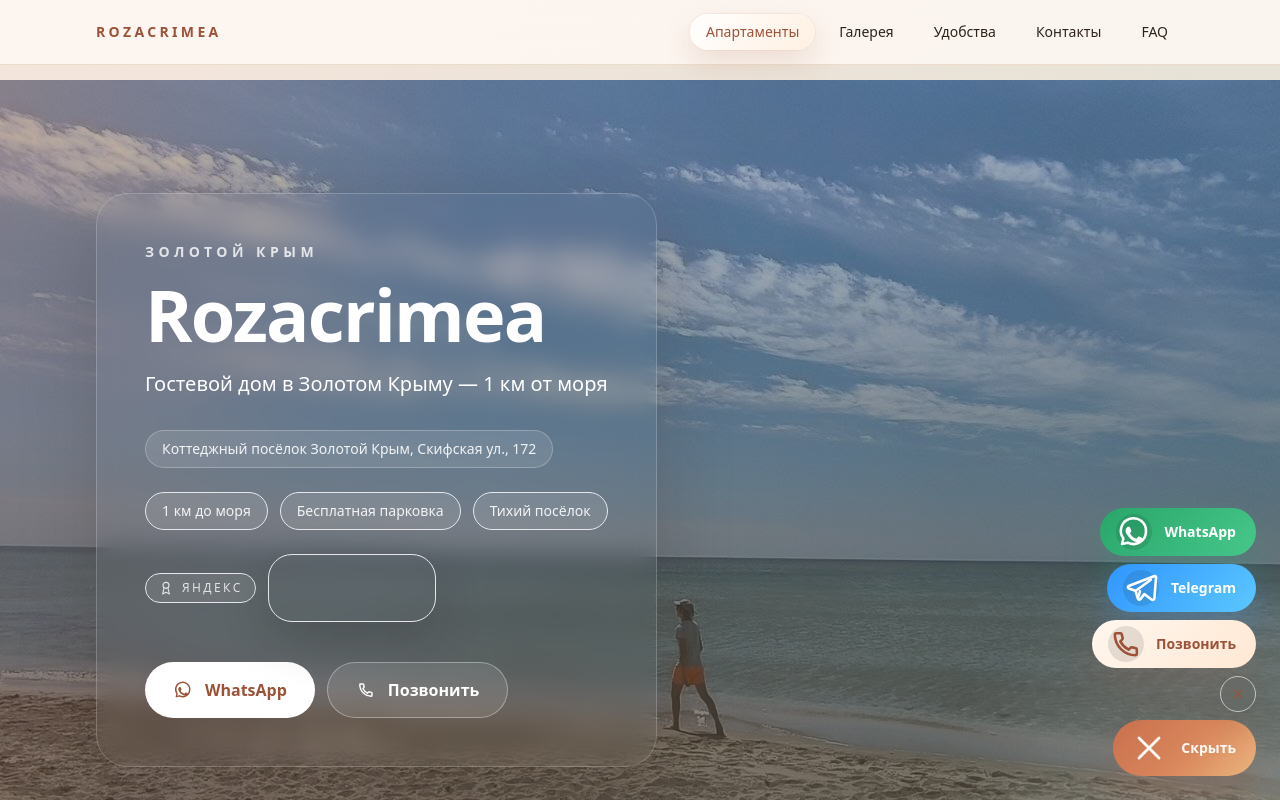
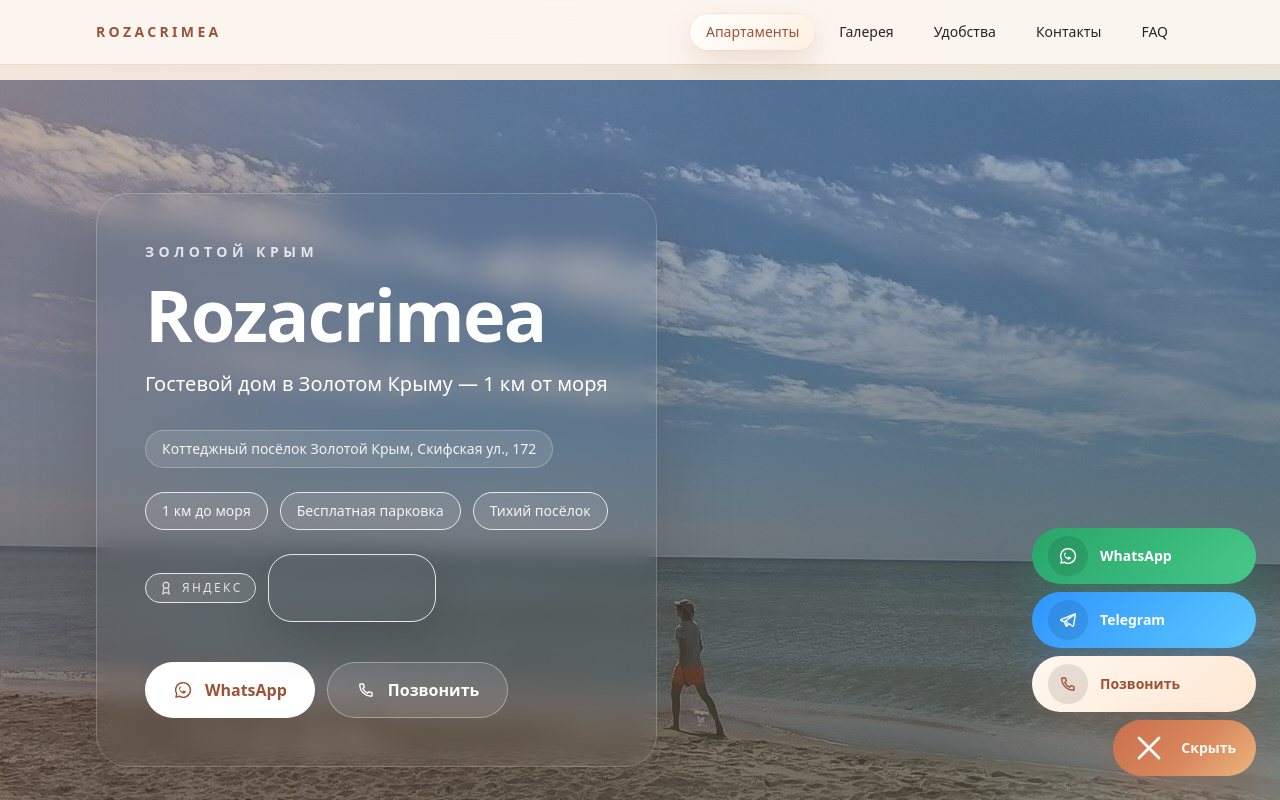
Before and after one commit to TheVeryGit/rozacrimea, a Next.js app: page / in a window 1280 px wide. Both pictures are taken after a click on the button "Связаться". Shown: the top 800 px of the page. Built offline with nearby package versions, Linux system fonts and the light colour scheme.

Commit message:
Fix floating contact actions

```diff
--- a/app/components/floating-site-actions.tsx
+++ b/app/components/floating-site-actions.tsx
@@ -16,11 +16,8 @@ import {
   WhatsAppIcon,
 } from "@/app/components/site-icons";
 
-const CONTACT_VISIBILITY_KEY = "rozacrimea-contact-launcher";
-
 export function FloatingSiteActions() {
   const [isExpanded, setIsExpanded] = useState(false);
-  const [isDismissed, setIsDismissed] = useState(false);
   const [showTopButton, setShowTopButton] = useState(false);
 
   const telegram = siteContent.hero.telegram.trim();
@@ -53,15 +50,6 @@ export function FloatingSiteActions() {
   ];
 
   useEffect(() => {
-    const savedState =
-      typeof window !== "undefined"
-        ? window.sessionStorage.getItem(CONTACT_VISIBILITY_KEY)
-        : null;
-
-    if (savedState === "hidden") {
-      setIsDismissed(true);
-    }
-
     const handleScroll = () => {
       setShowTopButton(window.scrollY > 520);
     };
@@ -71,17 +59,6 @@ export function FloatingSiteActions() {
 
     return () => window.removeEventListener("scroll", handleScroll);
   }, []);
-
-  const dismissLauncher = () => {
-    setIsDismissed(true);
-    setIsExpanded(false);
-    window.sessionStorage.setItem(CONTACT_VISIBILITY_KEY, "hidden");
-  };
-
-  const restoreLauncher = () => {
-    setIsDismissed(false);
-    window.sessionStorage.removeItem(CONTACT_VISIBILITY_KEY);
-  };
 
   const scrollToTop = () => {
     window.scrollTo({ top: 0, behavior: "smooth" });
@@ -100,20 +77,8 @@ export function FloatingSiteActions() {
         </button>
       ) : null}
 
-      {isDismissed ? (
-        <button
-          type="button"
-          onClick={restoreLauncher}
-          className="pointer-events-auto inline-flex min-h-12 items-center gap-2 rounded-full border border-[rgba(201,111,77,0.18)] bg-white/92 px-4 text-sm font-semibold text-[var(--accent-deep)] shadow-[0_18px_38px_rgba(99,69,48,0.16)] backdrop-blur transition-all duration-300 hover:-translate-y-0.5 hover:bg-white"
-          aria-label="Показать способы связи"
-        >
-          <MessageIcon className="h-4 w-4" />
-          <span className="hidden sm:inline">Связаться</span>
-        </button>
-      ) : (
       <div className="pointer-events-auto flex flex-col items-end gap-2">
         {isExpanded ? (
-            <>
           <div className="flex flex-col items-end gap-2">
             {actions.map((action, index) => {
               const Icon = action.icon;
@@ -124,29 +89,19 @@ export function FloatingSiteActions() {
                   href={action.href}
                   target={action.href.startsWith("http") ? "_blank" : undefined}
                   rel={action.href.startsWith("http") ? "noreferrer" : undefined}
-                      className={`inline-flex min-h-12 items-center gap-3 rounded-full px-4 pr-5 text-sm font-semibold transition-all duration-300 hover:-translate-y-0.5 ${action.className}`}
+                  className={`inline-flex h-14 w-[calc(100vw-2rem)] max-w-[15rem] items-center gap-3 rounded-full px-4 text-sm font-semibold transition-all duration-300 hover:-translate-y-0.5 sm:w-56 ${action.className}`}
                   style={{
                     transitionDelay: `${index * 45}ms`,
                   }}
                 >
-                      <span className="inline-flex h-9 w-9 items-center justify-center rounded-full bg-black/10">
-                        <Icon className="h-4.5 w-4.5" />
+                  <span className="inline-flex h-10 w-10 shrink-0 items-center justify-center rounded-full bg-black/10">
+                    <Icon className="h-5 w-5 shrink-0" />
                   </span>
-                      <span>{action.label}</span>
+                  <span className="flex-1 text-left">{action.label}</span>
                 </a>
               );
             })}
           </div>
-
-              <button
-                type="button"
-                onClick={dismissLauncher}
-                className="inline-flex h-9 w-9 items-center justify-center rounded-full border border-white/60 bg-white/88 text-[var(--accent-deep)] shadow-[0_12px_26px_rgba(99,69,48,0.14)] backdrop-blur transition-all duration-300 hover:rotate-90 hover:bg-white"
-                aria-label="Скрыть блок связи"
-              >
-                <CloseIcon className="h-4 w-4" />
-              </button>
-            </>
         ) : null}
 
         <button
@@ -154,19 +109,22 @@ export function FloatingSiteActions() {
           onClick={() => setIsExpanded((current) => !current)}
           className="inline-flex min-h-14 items-center gap-3 rounded-full bg-[linear-gradient(135deg,#c96f4d_0%,#d9875c_55%,#ebb67e_100%)] px-4 pr-5 text-sm font-semibold text-[#fffaf6] shadow-[0_20px_42px_rgba(156,82,55,0.28)] transition-all duration-300 hover:-translate-y-0.5"
           aria-expanded={isExpanded}
-            aria-label={isExpanded ? "Свернуть способы связи" : "Открыть способы связи"}
+          aria-label={
+            isExpanded ? "Свернуть способы связи" : "Открыть способы связи"
+          }
         >
-            <span className="inline-flex h-10 w-10 items-center justify-center rounded-full bg-white/16">
+          <span className="inline-flex h-10 w-10 shrink-0 items-center justify-center rounded-full bg-white/16">
             {isExpanded ? (
               <CloseIcon className="h-4.5 w-4.5" />
             ) : (
               <MessageIcon className="h-4.5 w-4.5" />
             )}
           </span>
-            <span className="hidden sm:inline">{isExpanded ? "Скрыть" : "Связаться"}</span>
+          <span className="hidden sm:inline">
+            {isExpanded ? "Скрыть" : "Связаться"}
+          </span>
         </button>
       </div>
-      )}
     </div>
   );
 }
--- a/app/components/site-icons.tsx
+++ b/app/components/site-icons.tsx
@@ -6,14 +6,14 @@ export function WhatsAppIcon(props: IconProps) {
   return (
     <svg viewBox="0 0 24 24" fill="none" aria-hidden="true" {...props}>
       <path
-        d="M20 11.6A8.4 8.4 0 0 1 7.83 19.1L4 20l.95-3.65A8.4 8.4 0 1 1 20 11.6Z"
+        d="M12 3.2a8.8 8.8 0 0 0-7.45 13.48L3.5 20.5l3.96-1.03A8.8 8.8 0 1 0 12 3.2Z"
         stroke="currentColor"
         strokeWidth="1.7"
         strokeLinecap="round"
         strokeLinejoin="round"
       />
       <path
-        d="M9.35 8.97c-.22-.48-.45-.49-.66-.5h-.57c-.2 0-.5.07-.75.35-.26.27-.98.96-.98 2.34 0 1.37 1 2.7 1.14 2.88.15.18 1.96 3.13 4.84 4.25 2.4.94 2.9.76 3.42.71.52-.05 1.67-.68 1.9-1.34.23-.66.23-1.22.16-1.34-.07-.12-.26-.18-.54-.33-.29-.14-1.68-.83-1.95-.92-.26-.09-.45-.14-.64.14-.2.27-.74.92-.9 1.1-.16.18-.32.2-.6.07-.28-.14-1.17-.43-2.23-1.38-.83-.74-1.4-1.66-1.57-1.94-.16-.27-.02-.42.12-.56.13-.13.28-.33.42-.5.14-.16.19-.28.28-.46.1-.18.05-.35-.02-.5-.07-.14-.64-1.6-.87-2.1Z"
+        d="M8.78 7.76c-.21 0-.43.1-.55.3l-.8 1.27a1.6 1.6 0 0 0-.16 1.34c.68 1.97 2.13 3.88 4.07 5.35a1.7 1.7 0 0 0 1.48.28l1.58-.45c.25-.07.45-.25.54-.48l.43-1.13a.63.63 0 0 0-.36-.82l-1.95-.78a.63.63 0 0 0-.7.17l-.77.91a.63.63 0 0 1-.75.16 7.96 7.96 0 0 1-2.74-2.74.63.63 0 0 1 .16-.75l.91-.77a.63.63 0 0 0 .17-.7l-.78-1.95a.63.63 0 0 0-.58-.4Z"
         fill="currentColor"
       />
     </svg>
@@ -24,14 +24,14 @@ export function TelegramIcon(props: IconProps) {
   return (
     <svg viewBox="0 0 24 24" fill="none" aria-hidden="true" {...props}>
       <path
-        d="M21 4 3.8 10.63c-.8.31-.78 1.45.04 1.72l4.42 1.46 1.71 5.28c.25.78 1.26.95 1.75.3l2.47-3.3 4.84 3.57c.73.54 1.78.12 1.92-.76L22 5.24C22.13 4.44 21.45 3.83 21 4Z"
+        d="M20.53 4.78 3.88 11.2a.88.88 0 0 0 .05 1.66l3.92 1.2 1.5 4.67a.9.9 0 0 0 1.56.3l2.28-2.72 3.86 2.9a1.04 1.04 0 0 0 1.65-.64l2-12.58a1.03 1.03 0 0 0-1.17-1.2Z"
         stroke="currentColor"
         strokeWidth="1.7"
         strokeLinecap="round"
         strokeLinejoin="round"
       />
       <path
-        d="m8.75 13.63 9.77-7.16M10 19l1.28-4.8"
+        d="m8.15 13.72 10.2-7.24M9.8 18.72l1.2-4.63"
         stroke="currentColor"
         strokeWidth="1.7"
         strokeLinecap="round"
```
Lines whose indentation alone changed are shown as unchanged.
